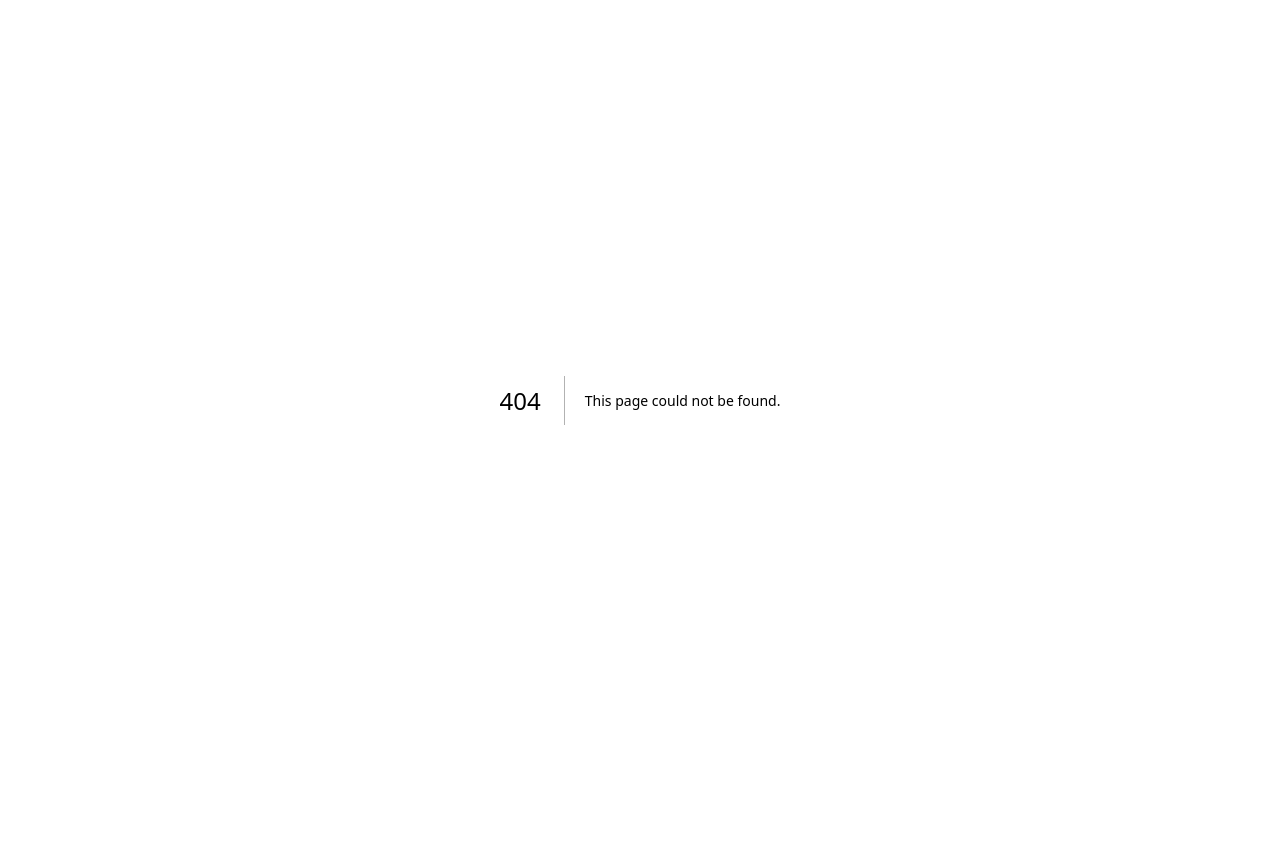
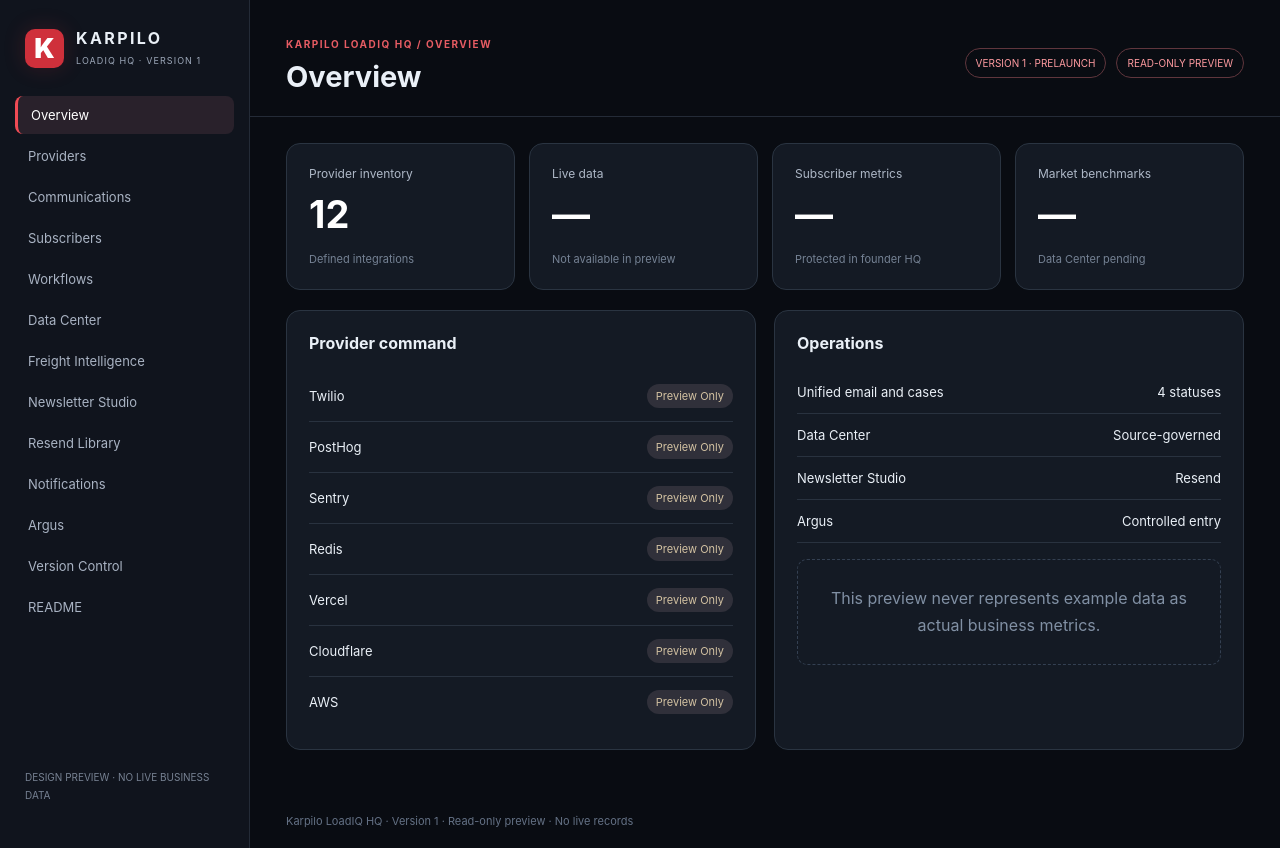
Before and after one commit to Josh3887/karpilo-loadiq-app, a Next.js app in the folder hq-web/: page /preview in a window 1280 px wide. Before the commit this address had no page. Before the commit the page ends 800 px from the top, so only its background shows below. Built offline with nearby package versions, Linux system fonts and the light colour scheme.

Commit message:
Create public read-only Safari HQ visual preview without business data

```diff
--- /dev/null
+++ b/hq-web/app/preview/page.jsx
@@ -0,0 +1,23 @@
+'use client';
+import {useState} from 'react';
+import '../hq.css';
+const nav=['Overview','Providers','Communications','Subscribers','Workflows','Data Center','Freight Intelligence','Newsletter Studio','Resend Library','Notifications','Argus','Version Control','README'];
+const services=['Twilio','PostHog','Sentry','Redis','Vercel','Cloudflare','AWS','GitHub','Resend','Termly','Gemini / Google','EIA'];
+const templates=['Enrollment & Verification','Billing & Subscription','Security & Access','Customer Support','System & Maintenance','Data Privacy & Deletion','Marketing & Referral','Newsletter & Market Intelligence','Internal Operations'];
+const inboxes=['Automation','Karpilo LoadIQ Business','Karpilo Endeavor Business','Customer Support','Request Access'];
+export default function Preview(){const [tab,setTab]=useState('Overview'),[mail,setMail]=useState(inboxes[0]),[status,setStatus]=useState('Open'),[category,setCategory]=useState(templates[0]);const panel=(title,content)=><section className="panel"><h2>{title}</h2>{content}</section>;const empty=(text)=><p className="empty">{text}</p>;
+return <div className="shell"><aside className="sidebar"><div className="brand"><div className="logo">K</div><div><strong>KARPILO</strong><small>LOADIQ HQ · VERSION 1</small></div></div><nav aria-label="HQ navigation">{nav.map(n=><button key={n} className={tab===n?'active':''} onClick={()=>setTab(n)}>{n}</button>)}</nav><div className="sidefoot">DESIGN PREVIEW · NO LIVE BUSINESS DATA</div></aside><div className="workspace"><header className="top"><div><span className="eyebrow">KARPILO LOADIQ HQ / {tab.toUpperCase()}</span><h1>{tab}</h1></div><div className="headright"><span className="pill">VERSION 1 · PRELAUNCH</span><span className="pill">READ-ONLY PREVIEW</span></div></header><main>
+{tab==='Overview'&&<><div className="metrics"><div><small>Provider inventory</small><strong>12</strong><span>Defined integrations</span></div><div><small>Live data</small><strong>—</strong><span>Not available in preview</span></div><div><small>Subscriber metrics</small><strong>—</strong><span>Protected in founder HQ</span></div><div><small>Market benchmarks</small><strong>—</strong><span>Data Center pending</span></div></div><div className="twocol">{panel('Provider command',services.slice(0,7).map(s=><div className="item" key={s}>{s}<span className="state unconfigured">preview only</span></div>))}{panel('Operations',<><div className="item">Unified email and cases<span>4 statuses</span></div><div className="item">Data Center<span>Source-governed</span></div><div className="item">Newsletter Studio<span>Resend</span></div><div className="item">Argus<span>Controlled entry</span></div>{empty('This preview never represents example data as actual business metrics.')}</>)}</div></>}
+{tab==='Providers'&&panel('API and service inventory',<div className="providergrid">{services.map(s=><div className="provider" key={s}><strong>{s}</strong><span className="state unconfigured">not checked in preview</span><small>Health · security · analytics · billing · events · versions</small></div>)}</div>)}
+{tab==='Communications'&&<>{panel('Business and serviceable email',<><div className="chips">{inboxes.map(s=><button key={s} className={mail===s?'selected':''} onClick={()=>setMail(s)}>{s}</button>)}</div><div className="chips">{['Open','Pending','Investigating','Closed'].map(s=><button key={s} className={status===s?'selected':''} onClick={()=>setStatus(s)}>{s}</button>)}</div>{empty(mail+' · '+status+' · Live messages are protected. Read, reply, reply-all, compose and send are available only after authenticated integration.')}</>)}{panel('Historical review and audit',empty('Complete thread history, actions, assignments and resolution evidence — separate from case status.'))}</>}
+{tab==='Resend Library'&&panel('Categorized template library',<><div className="chips">{templates.map(t=><button key={t} className={category===t?'selected':''} onClick={()=>setCategory(t)}>{t}</button>)}</div>{empty('Category: '+category+'. Actual Resend template inventory requires a verified connection.')}</>)}
+{tab==='Newsletter Studio'&&panel('Newsletter composer',<><p className="muted">Draft → design → preview → test → approve → schedule → distribute → audit.</p><div className="form"><label>Newsletter title<input disabled placeholder="Industry and freight market intelligence"/></label><label>Audience<select disabled><option>Subscriber consent registry required</option></select></label><label>Newsletter content<textarea disabled placeholder="Content editor enabled after secure storage and Resend integration."/></label><button disabled>Save draft · preview mode</button></div></>)}
+{tab==='Data Center'&&panel('Proprietary industry benchmark warehouse',<><p className="muted">Source registry, data quality, lineage, aggregated subscriber opt-in cohorts, retention, data rights and methodology.</p>{empty('Datasets, sample sizes and benchmark values are not simulated.')}</>)}
+{tab==='Freight Intelligence'&&panel('Predictive spot and freight market',<><p className="muted">Lane · region · equipment · rate history · fuel inputs · uncertainty · model versions · backtesting.</p>{empty('Forecasts appear after authorized datasets and validated models are connected.')}</>)}
+{tab==='Subscribers'&&panel('Subscriber index',<><p className="muted">Account ID · enrollment · activation · tier · billing · verification · permissions · audit.</p>{empty('Protected customer records are not available in public preview.')}</>)}
+{tab==='Workflows'&&panel('Lifecycle workflow command',<div className="providergrid">{['Enrollment','Verification','Activation','Billing and trial','Refunds and disputes','Support','Privacy and deletion','Deployment and rollback'].map(x=><div className="provider" key={x}><strong>{x}</strong><span className="state unconfigured">integration pending</span></div>)}</div>)}
+{tab==='Notifications'&&panel('System notification center',<><p>Events → severity → correlation → acknowledgement → Resend → resolution.</p>{empty('Live notifications require founder authentication and event ingestion.')}</>)}
+{tab==='Argus'&&panel('Argus entry and exit',empty('Argus remains separate. Authenticated session handoff and scoped access must be verified before activation.'))}
+{tab==='Version Control'&&panel('Version 1 · prelaunch',<><div className="item">Version <strong>1.0.0</strong></div><div className="item">Changes <span>Git commits and deployment IDs</span></div><div className="item">Review <a href="https://github.com/Josh3887/karpilo-loadiq-app/pull/15" target="_blank" rel="noreferrer">HQ PR #15</a></div></>)}
+{tab==='README'&&panel('Operating instructions',<><p>This is a safe read-only visual preview. It contains no credentials, mail, subscribers or live provider data. The authenticated HQ is a separate route protected by server-side configuration.</p><p>All prelaunch work remains Version 1.</p></>)}
+</main><footer>Karpilo LoadIQ HQ · Version 1 · Read-only preview · No live records</footer></div></div>}
```
